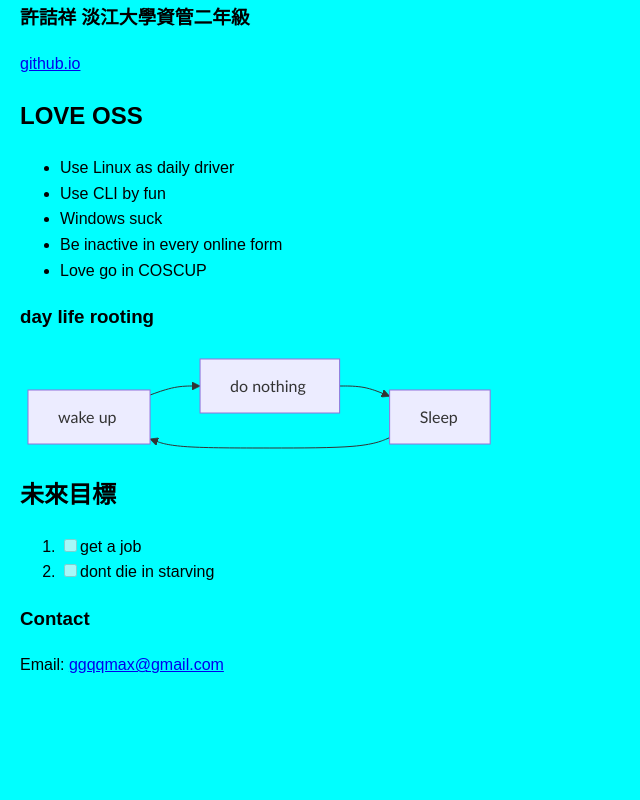
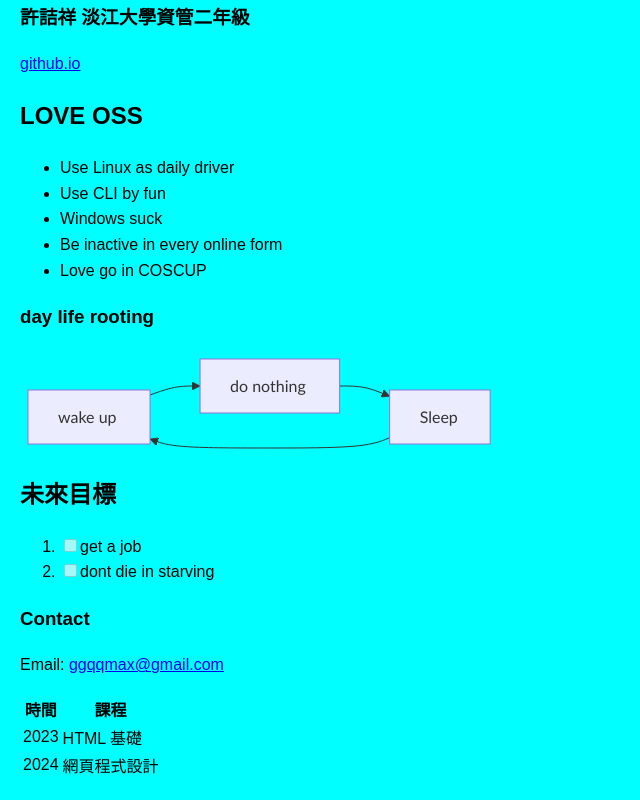
Before and after one commit to GGQQmaxweb/114_tkuim_web, a plain HTML site: page aboutme.html in a window 1280 px wide. Shown: the part 423-1223 px from the top of the page, without its empty margins (0-640 px from the left). Before the commit the page ends 1121 px from the top, so only its background shows below. Drawn offline with Linux system fonts and the light colour scheme.

Commit message:
Adding table for home

```diff
--- a/aboutme.html
+++ b/aboutme.html
@@ -74,5 +74,19 @@
   </p>
 </div>
 </div>
+<table>
+        <tr>
+          <th>時間</th>
+          <th>課程</th>
+        </tr>
+        <tr>
+          <td>2023</td>
+          <td>HTML 基礎</td>
+        </tr>
+        <tr>
+          <td>2024</td>
+          <td>網頁程式設計</td>
+        </tr>
+      </table>
 </body>
 </html>
```
